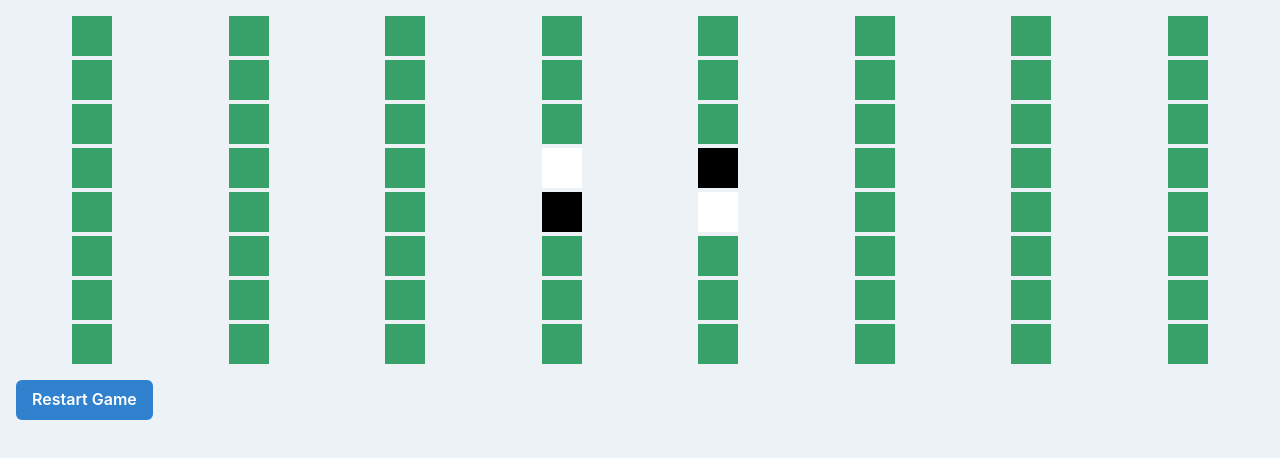
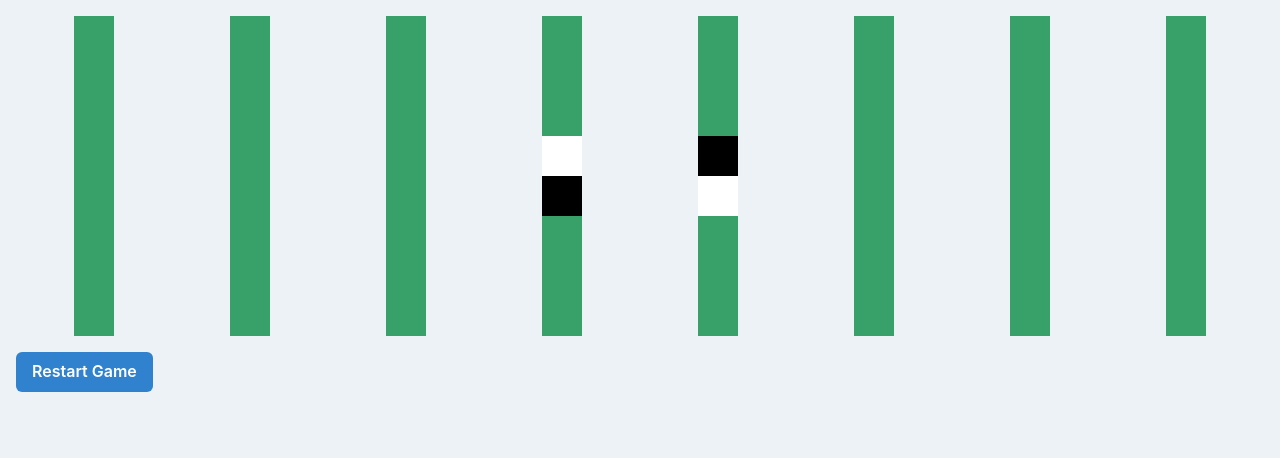
Before and after one commit to GPT-Engineer-App/othello-game-logic, a React (Vite) app: page / in a window 1280 px wide. Shown: the top 458 px of the page. Built offline with nearby package versions, Linux system fonts and the light colour scheme.

Commit message:
Removed the gaps between the columns of the board in the Othello game by setting the `gap` property of the Grid component to `0`.
Prompt: The board currently has gaps between its columns. Can you fix that?

```diff
--- a/src/pages/Index.jsx
+++ b/src/pages/Index.jsx
@@ -76,7 +76,7 @@ const Index = () => {
 
   return (
     <Box w="100vw" h="100vh" p={4} bg="gray.100">
-      <Grid templateColumns={`repeat(${boardSize}, 1fr)`} gap={1} justifyItems="center" alignItems="center">
+      <Grid templateColumns={`repeat(${boardSize}, 1fr)`} gap={0} justifyItems="center" alignItems="center">
         {board.map((row, x) => row.map((cell, y) => <GridItem w="40px" h="40px" key={`${x}-${y}`} bg={cell ? (cell === "black" ? "black" : "white") : "green.500"} onClick={() => flipDiscs(x, y)} />))}
       </Grid>
       <Button mt={4} colorScheme="blue" onClick={() => setBoard(createInitialBoard())}>
```
